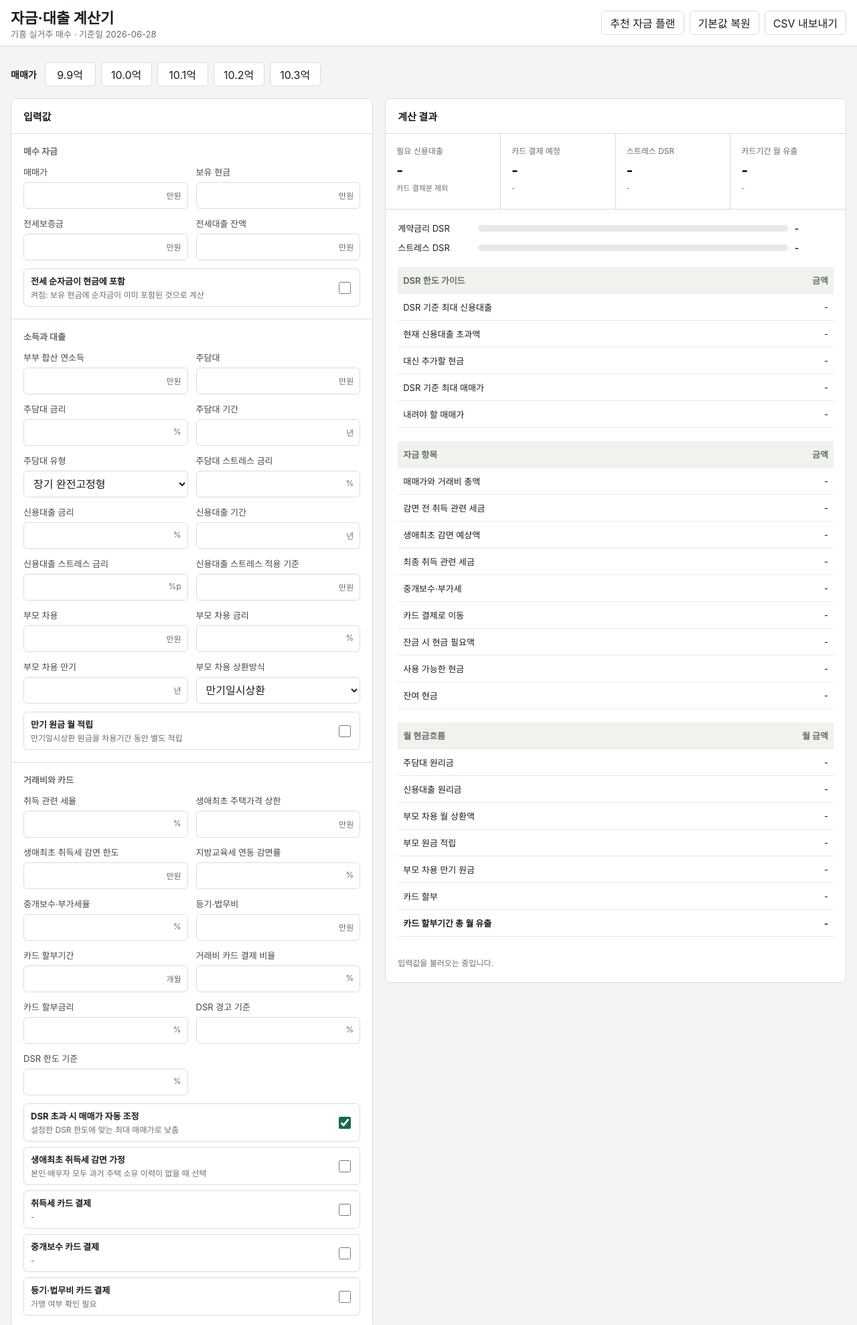
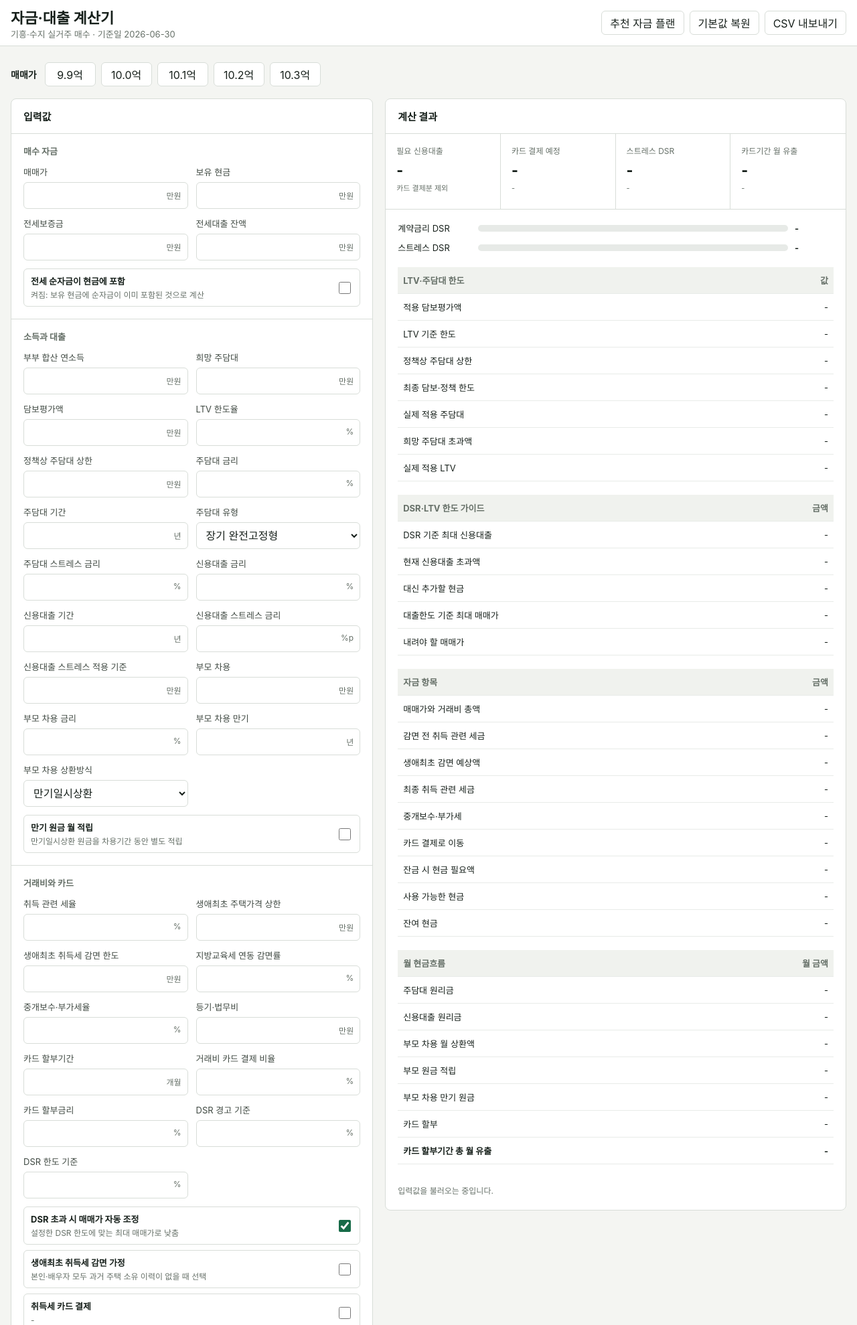
Before and after one commit to WantAirpod/house-ai, a Python web app: template src/home_decision_ai/templates/financing_calculator.html in a window 1280 px wide. Shown: the top 1979 px of the page at 67% size. Run offline with Jinja, Linux system fonts and the light colour scheme; the template is opened without the code that fills it, so the values that code supplies are empty.

Commit message:
Add LTV limits to financing calculator

```diff
--- a/src/home_decision_ai/api/app.py
+++ b/src/home_decision_ai/api/app.py
@@ -20,6 +20,9 @@ class FinancingCalculatorRequest(BaseModel):
     lease_equity_included_in_cash: bool = True
     combined_gross_income_krw: int = Field(default=150_000_000, gt=0)
     mortgage_amount_krw: int = Field(default=600_000_000, ge=0)
+    collateral_value_krw: int = Field(default=0, ge=0)
+    ltv_ratio_percent: float = Field(default=70.0, ge=0, le=100)
+    mortgage_policy_cap_krw: int = Field(default=600_000_000, ge=0)
     mortgage_rate_percent: float = Field(default=5.0, ge=0)
     mortgage_term_years: int = Field(default=30, gt=0)
     mortgage_stress_rate_percent: float = Field(default=3.0, ge=0)
--- a/src/home_decision_ai/templates/financing_calculator.html
+++ b/src/home_decision_ai/templates/financing_calculator.html
@@ -168,7 +168,7 @@
       <div class="header-inner">
         <div>
           <h1>자금·대출 계산기</h1>
-          <div class="subtle">기흥 실거주 매수 · 기준일 2026-06-28</div>
+          <div class="subtle">기흥·수지 실거주 매수 · 기준일 2026-06-30</div>
         </div>
         <div class="header-actions">
           <button type="button" onclick="location.href='/financing-plan'">추천 자금 플랜</button>
@@ -224,8 +224,20 @@
                 <div class="input-wrap"><input id="combined_gross_income_krw" type="number" min="1" step="100"><span class="unit">만원</span></div>
               </div>
               <div class="field">
-                <label for="mortgage_amount_krw">주담대</label>
+                <label for="mortgage_amount_krw">희망 주담대</label>
                 <div class="input-wrap"><input id="mortgage_amount_krw" type="number" min="0" step="100"><span class="unit">만원</span></div>
+              </div>
+              <div class="field">
+                <label for="collateral_value_krw">담보평가액</label>
+                <div class="input-wrap"><input id="collateral_value_krw" type="number" min="0" step="100"><span class="unit">만원</span></div>
+              </div>
+              <div class="field">
+                <label for="ltv_ratio_percent">LTV 한도율</label>
+                <div class="input-wrap"><input id="ltv_ratio_percent" type="number" min="0" max="100" step="1"><span class="unit">%</span></div>
+              </div>
+              <div class="field">
+                <label for="mortgage_policy_cap_krw">정책상 주담대 상한</label>
+                <div class="input-wrap"><input id="mortgage_policy_cap_krw" type="number" min="0" step="100"><span class="unit">만원</span></div>
               </div>
               <div class="field">
                 <label for="mortgage_rate_percent">주담대 금리</label>
@@ -368,12 +380,27 @@
 
             <div class="table-wrap">
               <table>
-                <thead><tr><th>DSR 한도 가이드</th><th>금액</th></tr></thead>
+                <thead><tr><th>LTV·주담대 한도</th><th>값</th></tr></thead>
+                <tbody>
+                  <tr><td>적용 담보평가액</td><td id="collateral-value">-</td></tr>
+                  <tr><td>LTV 기준 한도</td><td id="ltv-limit">-</td></tr>
+                  <tr><td>정책상 주담대 상한</td><td id="mortgage-policy-cap">-</td></tr>
+                  <tr><td>최종 담보·정책 한도</td><td id="mortgage-limit">-</td></tr>
+                  <tr><td>실제 적용 주담대</td><td id="effective-mortgage-row">-</td></tr>
+                  <tr><td>희망 주담대 초과액</td><td id="mortgage-limit-excess">-</td></tr>
+                  <tr><td>실제 적용 LTV</td><td id="actual-ltv">-</td></tr>
+                </tbody>
+              </table>
+            </div>
+
+            <div class="table-wrap">
+              <table>
+                <thead><tr><th>DSR·LTV 한도 가이드</th><th>금액</th></tr></thead>
                 <tbody>
                   <tr><td>DSR 기준 최대 신용대출</td><td id="max-credit-by-dsr">-</td></tr>
                   <tr><td>현재 신용대출 초과액</td><td id="credit-excess">-</td></tr>
                   <tr><td>대신 추가할 현금</td><td id="cash-needed-by-dsr">-</td></tr>
-                  <tr><td>DSR 기준 최대 매매가</td><td id="max-price-by-dsr">-</td></tr>
+                  <tr><td>대출한도 기준 최대 매매가</td><td id="max-price-by-dsr">-</td></tr>
                   <tr><td>내려야 할 매매가</td><td id="price-excess">-</td></tr>
                 </tbody>
               </table>
@@ -419,7 +446,8 @@
     <script>
       const amountFields = new Set([
         "purchase_price_krw", "cash_krw", "lease_deposit_krw", "lease_loan_krw",
-        "combined_gross_income_krw", "mortgage_amount_krw", "family_loan_amount_krw",
+        "combined_gross_income_krw", "mortgage_amount_krw", "collateral_value_krw",
+        "mortgage_policy_cap_krw", "family_loan_amount_krw",
         "legal_cost_krw", "credit_stress_threshold_krw",
         "first_time_homebuyer_price_limit_krw", "first_time_acquisition_tax_discount_limit_krw"
       ]);
@@ -430,7 +458,7 @@
       ]);
       const stringFields = new Set(["family_loan_repayment_type"]);
       const fieldIds = [
-        ...amountFields, "mortgage_rate_percent", "mortgage_term_years",
+        ...amountFields, "ltv_ratio_percent", "mortgage_rate_percent", "mortgage_term_years",
         "mortgage_stress_rate_percent", "mortgage_stress_ratio_percent", "credit_rate_percent",
         "credit_term_years", "credit_stress_rate_percent", "family_loan_rate_percent",
         "family_loan_term_years", "family_loan_repayment_type",
@@ -443,7 +471,7 @@
       let latestResult = null;
       let debounceTimer = null;
       let lastAutoAdjustment = null;
-      const storageSchemaVersion = 2;
+      const storageSchemaVersion = 3;
 
       const won = value => `${Math.round(value).toLocaleString("ko-KR")}원`;
       const compactWon = value => {
@@ -515,6 +543,12 @@
           "cash-at-closing": result.cash_required_at_closing_krw,
           "available-cash": result.available_cash_krw,
           "cash-surplus": result.cash_surplus_krw,
+          "collateral-value": result.collateral_value_krw,
+          "ltv-limit": result.ltv_limit_krw,
+          "mortgage-policy-cap": result.mortgage_policy_cap_krw,
+          "mortgage-limit": result.mortgage_limit_krw,
+          "effective-mortgage-row": result.effective_mortgage_krw,
+          "mortgage-limit-excess": result.mortgage_limit_excess_krw,
           "max-credit-by-dsr": result.max_credit_loan_by_dsr_krw,
           "credit-excess": result.credit_loan_excess_krw,
           "cash-needed-by-dsr": result.credit_loan_excess_krw,
@@ -529,6 +563,7 @@
           "monthly-total": result.monthly_outflow_during_card_installment_krw
         };
         Object.entries(values).forEach(([id, value]) => document.getElementById(id).textContent = won(value));
+        document.getElementById("actual-ltv").textContent = `${result.actual_ltv_percent}%`;
         document.getElementById("tax-card-copy").textContent = won(result.acquisition_tax_krw);
         document.getElementById("broker-card-copy").textContent = won(result.brokerage_krw);
 
@@ -536,7 +571,7 @@
         warningList.innerHTML = "";
         result.warnings.forEach(message => {
           const item = document.createElement("div");
-          item.className = `warning-item${result.stress_dsr_percent >= result.dsr_limit_percent ? " danger" : ""}`;
+          item.className = `warning-item${result.stress_dsr_percent >= result.dsr_limit_percent || result.mortgage_limit_exceeded ? " danger" : ""}`;
           item.textContent = message;
           warningList.appendChild(item);
         });
@@ -567,7 +602,7 @@
             document.getElementById("purchase_price_krw").value =
               Math.floor(result.max_purchase_price_by_dsr_krw / 10000);
             lastAutoAdjustment =
-              `DSR ${result.dsr_limit_percent}% 한도 적용 · 매매가 ${compactWon(before)} → ` +
+              `DSR·LTV 한도 적용 · 매매가 ${compactWon(before)} → ` +
               `${compactWon(result.max_purchase_price_by_dsr_krw)}`;
             return calculate();
           }
```
Also changed, not shown: config/financing.yaml (+10 -1 lines), src/home_decision_ai/models/financing.py (+43 -4 lines), tests/test_api.py (+2 -0 lines), tests/test_financing.py (+50 -0 lines), README.md.
